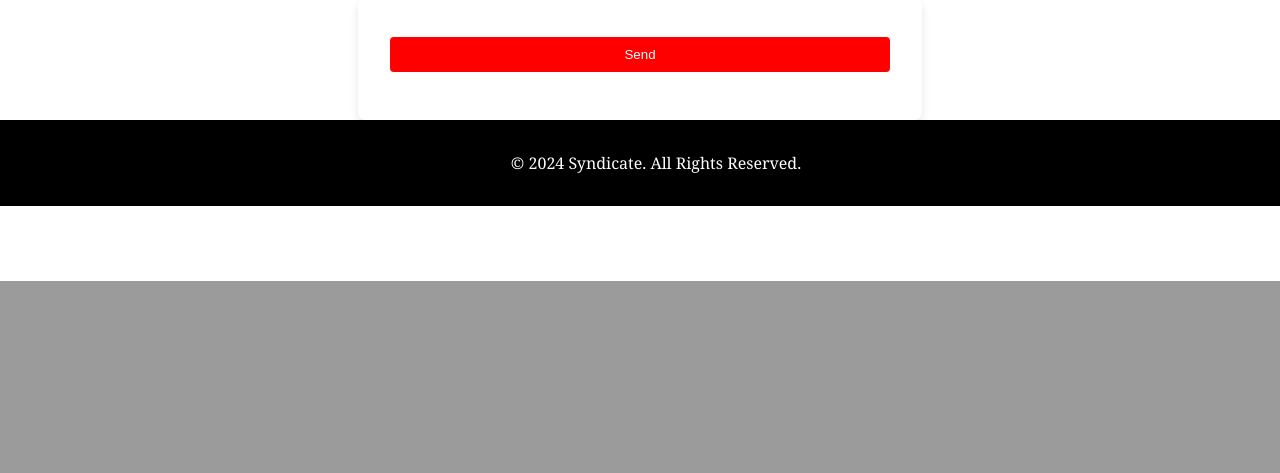
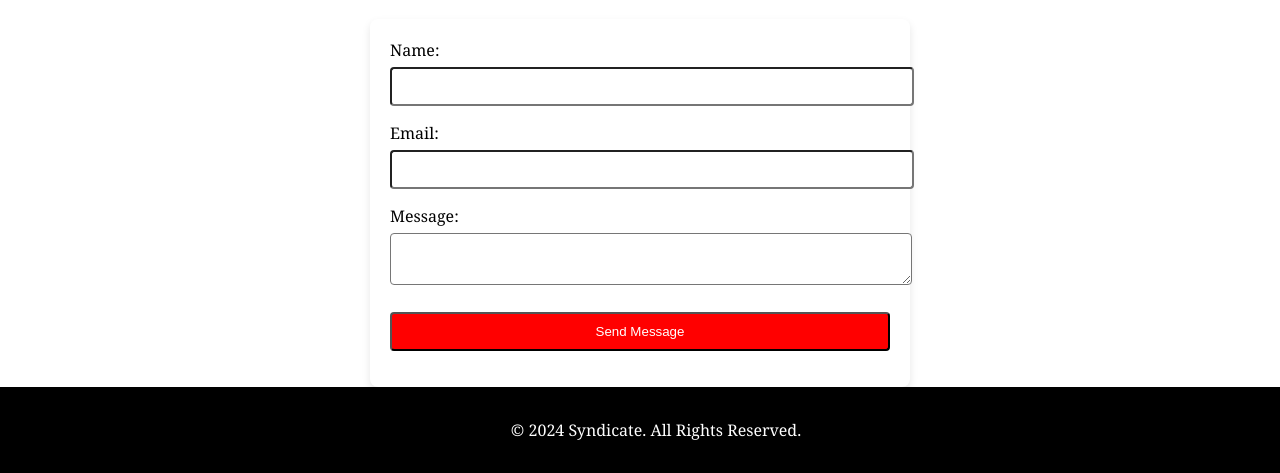
Before and after one commit to mikey-dimooch/Syndicate-Site, a Django app: page /contact/ in a window 1280 px wide. Shown: the part 519-992 px from the top of the page. Before the commit the page ends 800 px from the top, so only its background shows below. Run offline with Django 5.2, Linux system fonts and the light colour scheme.

Commit message:
CONTACT FORM IS DONE
LETS FUCKING GOOOOOOOOOOOOOOOO

```diff
--- a/Syndicatecom/templates/band.html
+++ b/Syndicatecom/templates/band.html
@@ -95,7 +95,7 @@
         <div class="band-intro">
             <p class="description">
                 Syndicate was founded by Mikey and Andrew in early 2024, who met at The University of Tampa. After recruiting fellow student Colin,
-                the three played their first show on campus in January. Syndicate played their first show as a full lineup with Kesler in April, after
+                the three played their first show on campus in February. Syndicate played their first show as a full lineup with Kesler in April, after
                 he met Mikey and Andrew at a Guitar Center. Now, the band plans to make a buzz in the local Tampa metal scene and beyond, with a sound
                 inspired by classic thrash bands such as Metallica, Slayer, Megadeth, Testament, and Sepultura.
             </p>
--- a/Syndicatecom/templates/contact.html
+++ b/Syndicatecom/templates/contact.html
@@ -26,27 +26,33 @@
             margin: 0;
         }
 
+        /* Adjusting main content styling */
+        .main-content {
+            display: flex;
+            flex-direction: column;
+            justify-content: flex-start;
+            align-items: center;
+            min-height: calc(100vh - 450px); /* Adjusting height minus header */
+            width: 100%;
+            padding-top: 20px; /* Adding some space between header and form */
+        }
+
         /* Form container styling */
-        .container {
-            width: 80%;
-            max-width: 500px; /* Set a max-width for the form */
+        .form-container {
+            width: 60%;
+            max-width: 500px;
             background: #fff;
             padding: 20px;
-            margin: auto;
             box-shadow: 0 4px 8px rgba(0, 0, 0, 0.1);
             border-radius: 8px;
-            display: flex;
-            flex-direction: column;
-            align-items: center;
         }
 
         form {
-            width: 100%; /* Ensures form elements use the full width of the container */
+            width: 100%;
         }
 
-        /* Input and button styling */
         input[type="text"], input[type="email"], textarea, button {
-            width: 100%; /* Full width for better control */
+            width: 100%;
             padding: 10px;
             margin-top: 6px;
             margin-bottom: 16px;
@@ -54,56 +60,70 @@
         }
 
         button {
-            background-color: #ff0000; /* Green, consider your theme */
+            background-color: #ff0000;
             color: white;
-            padding: 10px;
-            border: none;
             cursor: pointer;
         }
 
         button:hover {
-            background-color: #a04545; /* Darker green on hover */
+            background-color: #a04545;
         }
 
         @media (max-width: 600px) {
-            .container {
-                width: 100%;
+            .form-container {
+                width: 95%;
                 padding: 10px;
             }
         }
+
         ul.messages {
             padding: 10px;
-        color: green; /* Or any color fitting your site's theme */
-        background: #b8f2e6; /* Light green background for success messages */
+            color: green;
+            background: #b8f2e6;
             border: 1px solid green;
             border-radius: 5px;
             margin-bottom: 20px;
-    }
-
-        /* footer styling */
-        .container {
-            padding: 2em;
         }
     </style>
 </head>
 
 <body>
     <div class="band-header">
-        <h1 class="band-title">Contact Us</h1>
+        <h1 class="band-title">Contact</h1>
     </div>
-    {% if messages %}
-    <ul class="messages">
-        {% for message in messages %}
-        <li{% if message.tags %} class="{{ message.tags }}"{% endif %}>{{ message }}</li>
-        {% endfor %}
-    </ul>
+    <!--- IF STATEMENT THAT CONFIRMS WE GOT EMAIL -->
+    {% if name %}
+        <center>
+        <h2>
+            Thank you {{ name }}!
+            <p>
+                We got your email and we'll be in touch shortly!
+            </p>
+        </h2>
+        </center>
+        <br/> <br/>
     {% endif %}
-    <div class="container">
-        <form method="post">
+    <div class="main-content">
+        <div class="form-container">
+            <form action="{% url 'contact' %}" method="post">
                 {% csrf_token %}
-            {{ form.as_p }}
-            <button type="submit">Send</button>
+                <div>
+                    <label for="name">Name:</label>
+                    <input type="text" id="name" name="name" required>
+                </div>
+                <div>
+                    <label for="email">Email:</label>
+                    <input type="email" id="email" name="email" required>
+                </div>
+                <div>
+                    <label for="message">Message:</label>
+                    <textarea id="message" name="message" required></textarea>
+                </div>
+                <div>
+                    <button type="submit">Send Message</button>
+                </div>
             </form>
+        </div>
     </div>
     {% include 'footer.html' %}
 </body>
--- a/Syndicatecom/urls.py
+++ b/Syndicatecom/urls.py
@@ -2,6 +2,7 @@ from django.urls import path
 from . import views
 from django.conf import settings
 from django.conf.urls.static import static
+from .views import contact
 
 
 urlpatterns = [
--- a/Syndicatecom/views.py
+++ b/Syndicatecom/views.py
@@ -1,6 +1,7 @@
-from django.shortcuts import render
+from django.shortcuts import render, redirect
 from .models import Show
 from django.utils import timezone
+from django.core.mail import send_mail
 
 # Create your views here.
 def home(request):
@@ -19,7 +20,26 @@ def merch(request):
     return render(request, 'merch.html')
 
 def contact(request):
-    return render(request, 'contact.html')
+    if request.method == "POST":
+        name = request.POST['name']
+        email = request.POST['email']
+        message = request.POST['message']
+
+        # Construct the email body
+        email_body = f"Message from {name} ({email}):\n\n{message}"
+
+        # send an email
+        send_mail(
+            'New Message From ' + name, # subject
+            email_body, # message
+            email, # from email (who's filling out the form)
+            ['syndicatethrash@gmail.com'], # to email (band email)
+        )
+
+
+        return render(request, 'contact.html', {'name':name})
+    else:
+        return render(request, 'contact.html')
 
 
 def tour(request):
```
Also changed, not shown: Syndicatecom/forms.py (deleted, +0 -7 lines), syndicate/settings.py (+10 -1 lines). Lines whose indentation alone changed are shown as unchanged.
